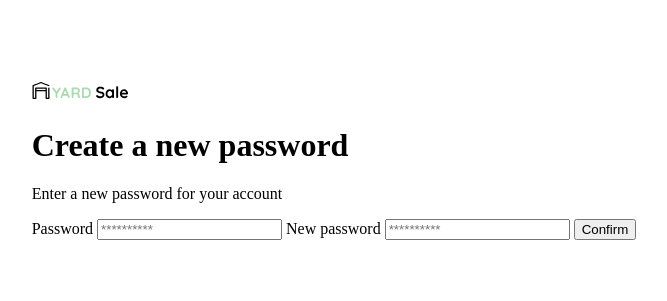
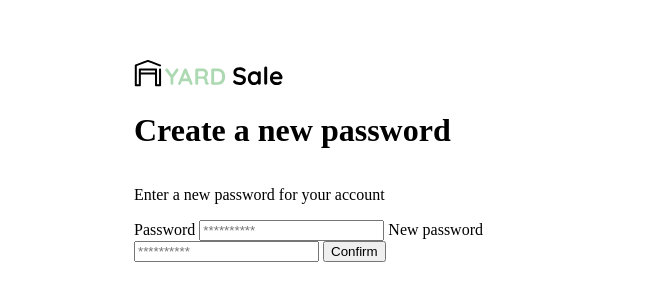
Before and after one commit to johdasgran/yard-sale, a plain HTML site: page new-password.html in a window 1280 px wide. Shown: the part 239-540 px from the top of the page, without its empty margins (306-973 px from the left). Drawn offline with Linux system fonts and the light colour scheme.

Commit message:
add logo

```diff
--- a/new-password.html
+++ b/new-password.html
@@ -17,6 +17,16 @@
             height: 100vh;
             display: grid;
             place-items: center;
+        }
+
+        .form-container {
+            display: grid;
+            grid-template-rows: auto 1fr auto;
+            width: 400px;
+        }
+
+        .logo {
+            width: 150px;
         }
 
 
```
